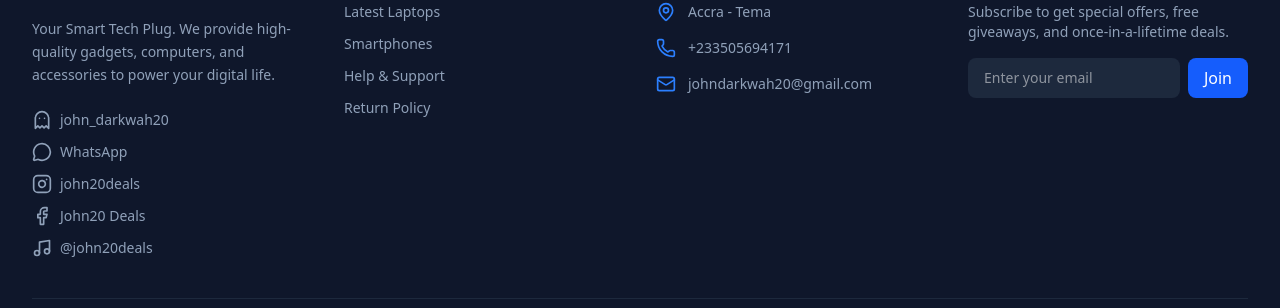
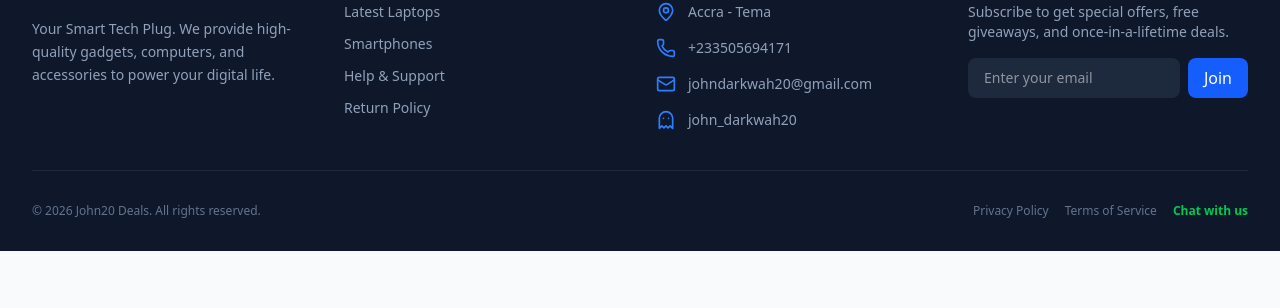
Before and after one commit to WISDOM-OSBORN/john20deals, a React (Vite) app: page / in a window 1280 px wide. Shown: the part 1408-1716 px from the top of the page. After the commit the page ends 1659 px from the top, so only its background shows below. Built offline with nearby package versions, Linux system fonts and the light colour scheme; no server answers; the database is empty.

Commit message:
refactor: move social links out of brand column, snapchat under email in contact

```diff
--- a/src/components/Footer.tsx
+++ b/src/components/Footer.tsx
@@ -1,6 +1,6 @@
 import React, { useState } from 'react';
 import { Link } from 'react-router-dom';
-import { Mail, Phone, MapPin, Ghost, Facebook, Instagram, MessageCircle, Music } from 'lucide-react';
+import { Mail, Phone, MapPin, Ghost } from 'lucide-react';
 import { supabase } from '../lib/supabase';
 import toast from 'react-hot-toast';
 
@@ -52,28 +52,6 @@
             <p className="text-slate-400 text-sm leading-relaxed mb-6">
               Your Smart Tech Plug. We provide high-quality gadgets, computers, and accessories to power your digital life.
             </p>
-            <div className="flex flex-col gap-3">
-              <a href="https://snapchat.com/add/john_darkwah20" target="_blank" rel="noopener noreferrer" className="flex items-center gap-2 text-slate-400 hover:text-yellow-400 transition-colors">
-                <Ghost className="h-5 w-5" />
-                <span className="text-sm">john_darkwah20</span>
-              </a>
-              <a href="https://wa.me/+233505694171" target="_blank" rel="noopener noreferrer" className="flex items-center gap-2 text-slate-400 hover:text-green-400 transition-colors">
-                <MessageCircle className="h-5 w-5" />
-                <span className="text-sm">WhatsApp</span>
-              </a>
-              <a href="https://instagram.com/john20deals" target="_blank" rel="noopener noreferrer" className="flex items-center gap-2 text-slate-400 hover:text-pink-500 transition-colors">
-                <Instagram className="h-5 w-5" />
-                <span className="text-sm">john20deals</span>
-              </a>
-                            <a href="https://facebook.com/john20deals" target="_blank" rel="noopener noreferrer" className="flex items-center gap-2 text-slate-400 hover:text-blue-500 transition-colors">
-                <Facebook className="h-5 w-5" />
-                <span className="text-sm">John20 Deals</span>
-              </a>
-              <a href="https://tiktok.com/@john20deals" target="_blank" rel="noopener noreferrer" className="flex items-center gap-2 text-slate-400 hover:text-indigo-400 transition-colors">
-                <Music className="h-5 w-5" />
-                <span className="text-sm">@john20deals</span>
-              </a>
-            </div>
           </div>
 
           {/* Quick Links */}
@@ -102,6 +80,12 @@
               <li className="flex items-center gap-3">
                 <Mail className="h-5 w-5 text-blue-500 shrink-0" />
                 <span>johndarkwah20@gmail.com</span>
+              </li>
+              <li>
+                <a href="https://snapchat.com/add/john_darkwah20" target="_blank" rel="noopener noreferrer" className="flex items-center gap-3 text-slate-400 hover:text-yellow-400 transition-colors">
+                  <Ghost className="h-5 w-5 text-blue-500 shrink-0" />
+                  <span className="text-sm">john_darkwah20</span>
+                </a>
               </li>
             </ul>
           </div>
```
